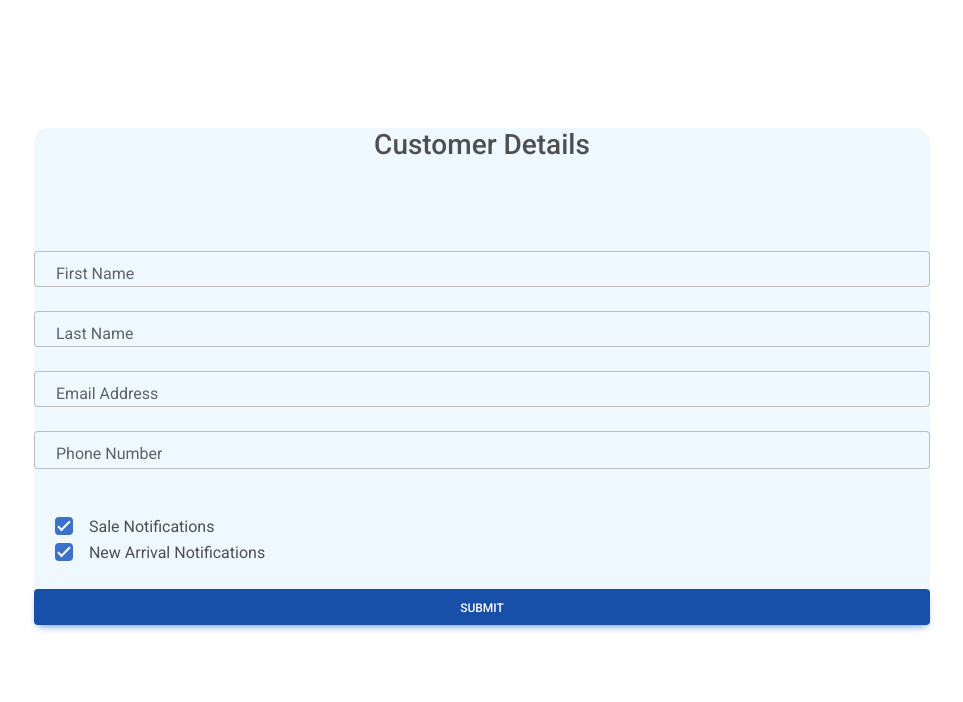
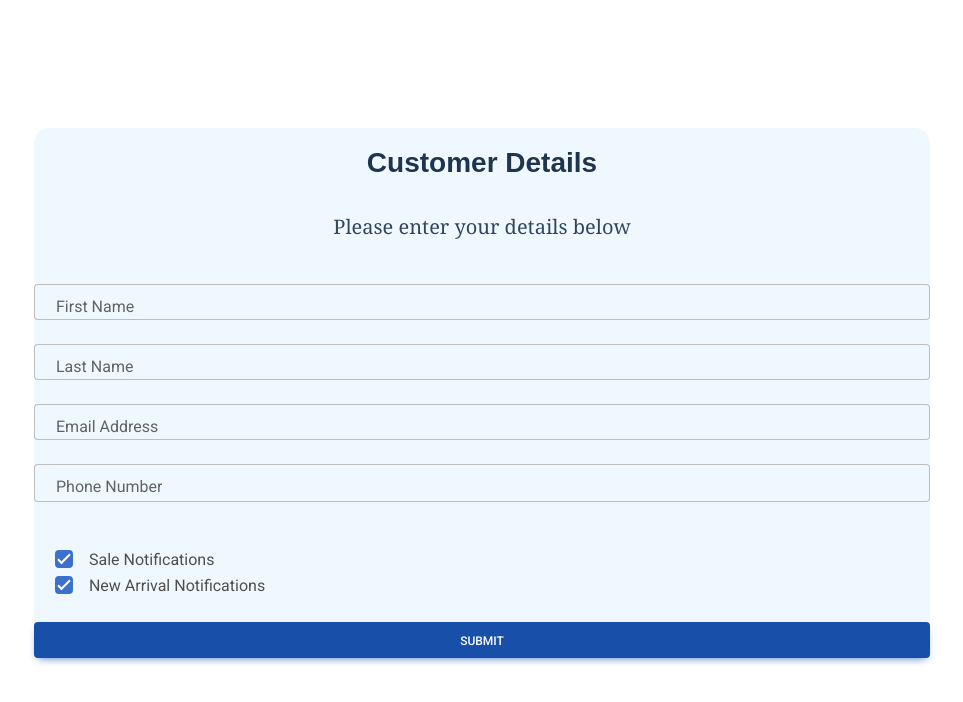
Before and after one commit to usamapal01/J.WebApp, a React (Create React App) app in the folder client/: page /customer in a window 1280 px wide. Shown: the top 702 px of the page, without its empty margins (158-1121 px from the left). Built offline with nearby package versions, Linux system fonts and the light colour scheme; sample sign-in values are in the browser's storage.

Commit message:
Few more changes to customer Form

```diff
--- a/client/src/Components/Customer/CustomerForm.css
+++ b/client/src/Components/Customer/CustomerForm.css
@@ -19,10 +19,23 @@
   width: 70%;
 }
 
-h3 {
+.form-heading {
     text-align: center;
-    margin-bottom: 10%;
+    margin-bottom: 4%;
+    padding-top: 2%;
+    font-weight: 900;
+    color: rgb(31, 53, 77);
+    font-family:Arial, Helvetica, sans-serif
 }
+
+.form-subheading{
+  color: rgb(49, 70, 93);
+  text-align: center;
+  margin-bottom: 5%;
+  /* font-family:'Franklin Gothic Medium', 'Arial Narrow', Arial, sans-serif */
+  font-family:Georgia, 'Times New Roman', Times, serif
+}
+
 .error{
     color: red;
     font-size: 12px;
--- a/client/src/Components/Customer/CustomerForm.js
+++ b/client/src/Components/Customer/CustomerForm.js
@@ -142,7 +142,10 @@ const CustomerForm = () => {
 
   return (
     <div className="form-body">
-      <h3>Customer Details</h3>
+    <div>
+      <h3 className="form-heading">Customer Details</h3>
+      <h5 className="form-subheading">Please enter your details below</h5>
+      </div>
       <form onSubmit={handleSubmit}>
         <MDBInput
           className="mb-4"
```
